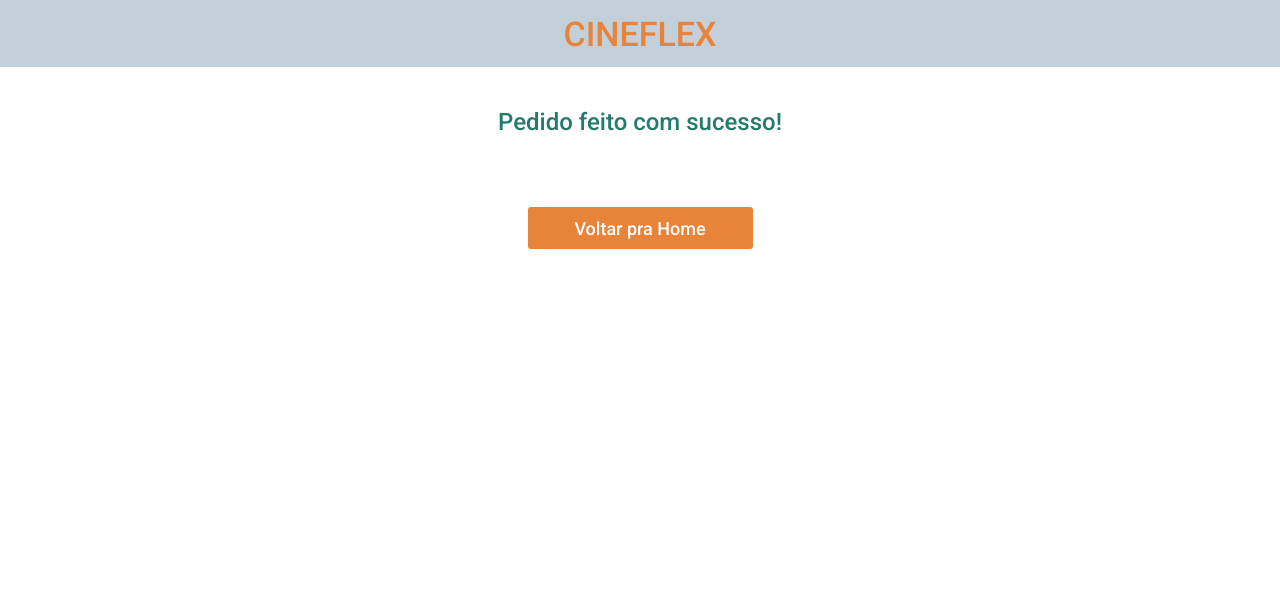
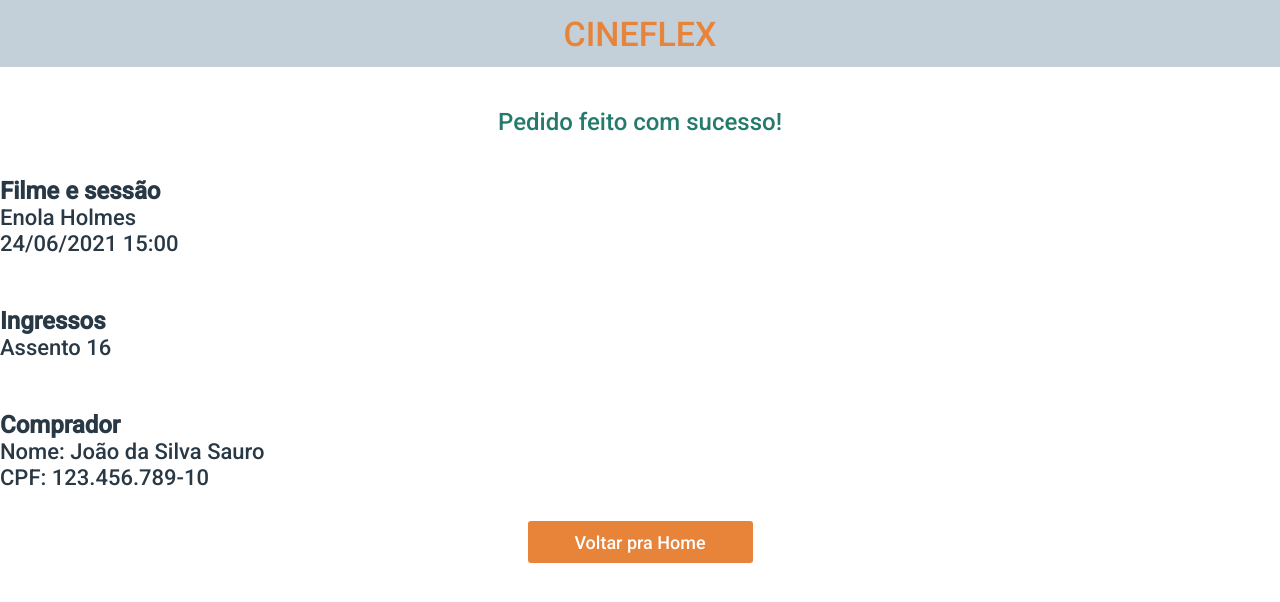
Before and after one commit to fabianylopes/Cineflix, a React (Create React App) app: page /success in a window 1280 px wide. Shown: the top 602 px of the page. Built offline with nearby package versions, Linux system fonts and the light colour scheme.

Commit message:
choose seat

```diff
--- a/src/components/Seats.js
+++ b/src/components/Seats.js
@@ -8,10 +8,11 @@ import Header from './Header'
 export default function Seats() {
     const { idSession } = useParams();
 
+    const [isAvailable, SetIsAvailable] = useState('available');
+
     const [seats, setSeats] = useState({});
-
-    const[poster, setPoster] = useState();
-    const[title, setTitle] = useState();
+    const [movieInfo, setMovieInfo] = useState({});
+    const [buyerInfo, setBuyerInfo] = useState({name: '', cpf: ''});
 
     useEffect(() => {
 		const promise = axios.get(`https://mock-api.driven.com.br/api/v5/cineflex/showtimes/${idSession}/seats`);
@@ -21,10 +22,17 @@ export default function Seats() {
 
     function data(response){
         setSeats(response.data.seats);
-        setPoster(response.data.movie.posterURL);
-        setTitle(response.data.movie.title);
+        setMovieInfo({title: response.data.movie.title, poster: response.data.movie.posterURL})
     }
 
+    function getSeat(){
+        if(isAvailable === 'available'){
+            SetIsAvailable('selected')
+        }
+        if(isAvailable === 'selected'){
+            SetIsAvailable('available')
+        }
+    }
 
   return (
     <>
@@ -35,31 +43,30 @@ export default function Seats() {
             </TitleBar>
 
             <SeatsMap>
-
-                {seats.map && seats.map((seat) => <Seat>{seat.name < 10 ? `0${seat.name}` : seat.name}</Seat>)}
-
-
+                {seats.map && seats.map((seat) => <Seat key={seat.id} className={!seat.isAvailable ? 'unavailable' : isAvailable} onClick={getSeat}>{seat.name < 10 ? `0${seat.name}` : seat.name}</Seat>)}
             </SeatsMap>
 
-            <InfoBuyer>
+            <BuyerInfo>
                 <InputsBox>
                     <TitleInput>Nome do comprador:</TitleInput>
-                    <Input placeholder="Digite seu nome..."></Input>
+                    <Input placeholder="Digite seu nome..." onChange={(e) => setBuyerInfo({...buyerInfo, name:e.target.value})}></Input>
                     <TitleInput>CPF do comprador:</TitleInput>
-                    <Input placeholder="Digite seu CPF..."></Input>
+                    <Input placeholder="Digite seu CPF..." onChange={(e) => setBuyerInfo({...buyerInfo, cpf:e.target.value})}></Input>
                 </InputsBox>
-            </InfoBuyer>
+            </BuyerInfo>
+
             <ButtonBox>
                 <Link to="/success">
                     <Button>Reservar assento(s)</Button>
                 </Link>
             </ButtonBox>
-
         </Container>
-        <Footer posterImg={poster} infoSession={title}/>
+        <Footer posterImg={movieInfo.poster} infoSession={movieInfo.title}/>
     </>
   )
 }
+
+
 
 const Container = styled.div`
     padding-left: 24px;
@@ -104,8 +111,6 @@ const SeatsMap = styled.div`
 const Seat = styled.div`
     width: 26px;
     height: 26px;
-    background-color: #FBE192;
-    border: 1px solid #F7C52B;
     border-radius: 12px;
     cursor: pointer;
 
@@ -120,7 +125,7 @@ const Seat = styled.div`
     text-align: center;
 `
 
-const InfoBuyer = styled.div`
+const BuyerInfo = styled.div`
     width: 100vw;
     height: 228px;
 
--- a/src/components/Success.js
+++ b/src/components/Success.js
@@ -9,8 +9,22 @@ export default function Success() {
         <Header/>
         <Container>
             <TitleBar>
-                <Title>Pedido feito com sucesso!</Title>
+                <TopTitle>Pedido feito com sucesso!</TopTitle>
             </TitleBar>
+            <OrderInfo>
+                <Infos>
+                    <Title>Filme e sessão</Title>
+                    <Text>Enola Holmes <br/>24/06/2021 15:00</Text>
+                </Infos>
+                <Infos>
+                    <Title>Ingressos</Title>
+                    <Text>Assento 16</Text>
+                </Infos>
+                <Infos>
+                    <Title>Comprador</Title>
+                    <Text>Nome: João da Silva Sauro <br/>CPF: 123.456.789-10</Text>
+                </Infos>
+            </OrderInfo>
             <ButtonBox>
                 <Link to="/">
                     <Button>Voltar pra Home</Button>
@@ -43,11 +57,39 @@ const TitleBar = styled.div`
     text-align: center;
 `
 
-const Title = styled.h2`
+const TopTitle = styled.h2`
     color: #247A6B;
     font-weight: 400;
     font-size: 24px;
     line-height: 28px;
+`
+
+const OrderInfo = styled.div`
+    width: 100vw;
+    height: 382;
+
+    display: flex;
+    flex-direction: column;
+    justify-content: space-between;
+    gap: 50px;
+`
+
+const Infos = styled.div`
+
+`
+
+const Title = styled.h3`
+    color: #293845;
+    font-weight: 700;
+    font-size: 24px;
+    line-height: 28px;
+`
+
+const Text = styled.h3`
+    color: #293845;
+    font-weight: 400;
+    font-size: 22px;
+    line-height: 26px;
 `
 
 const ButtonBox = styled.div`
--- a/src/css/style.css
+++ b/src/css/style.css
@@ -7,3 +7,18 @@ body {
   .root {
     width: 100vw;
   }
+
+  .selected {
+    background-color: #8DD7CF;
+    border: 1px solid #1AAE9E;
+  }
+
+  .available {
+    background-color: #C3CFD9;
+    border: 1px solid #7B8B99;
+  }
+
+  .unavailable {
+    background-color: #FBE192;
+    border: 1px solid #F7C52B;
+  }
```
